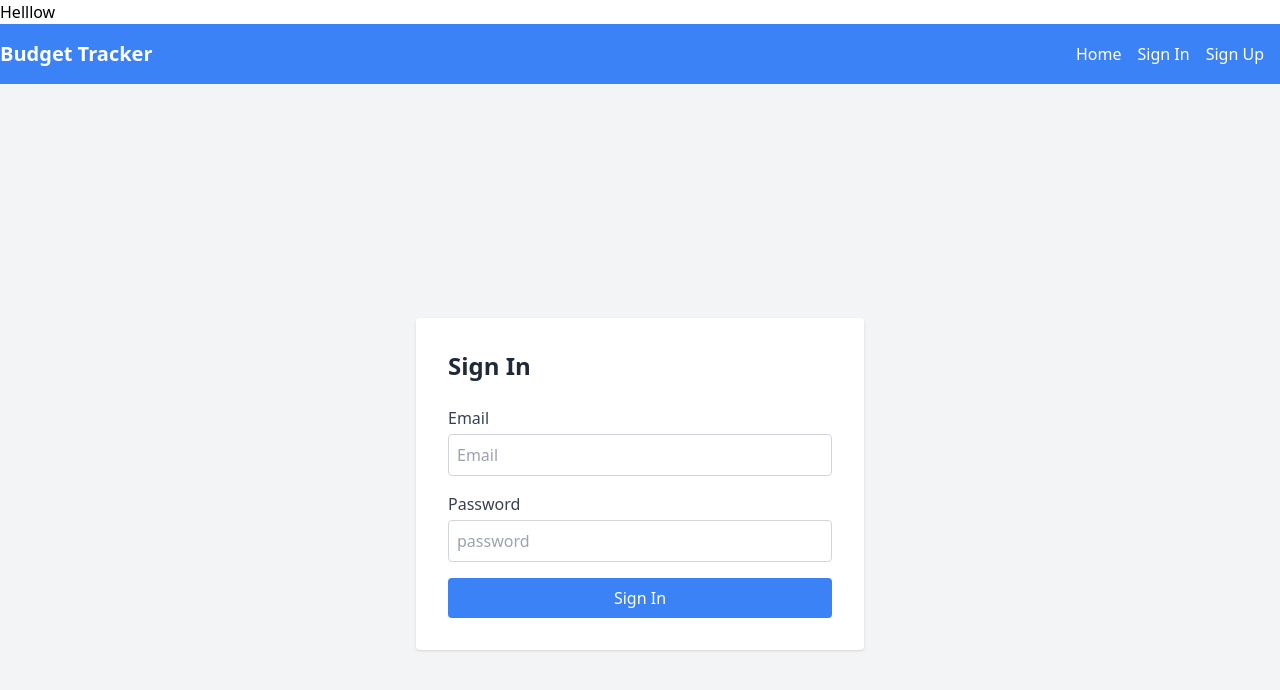
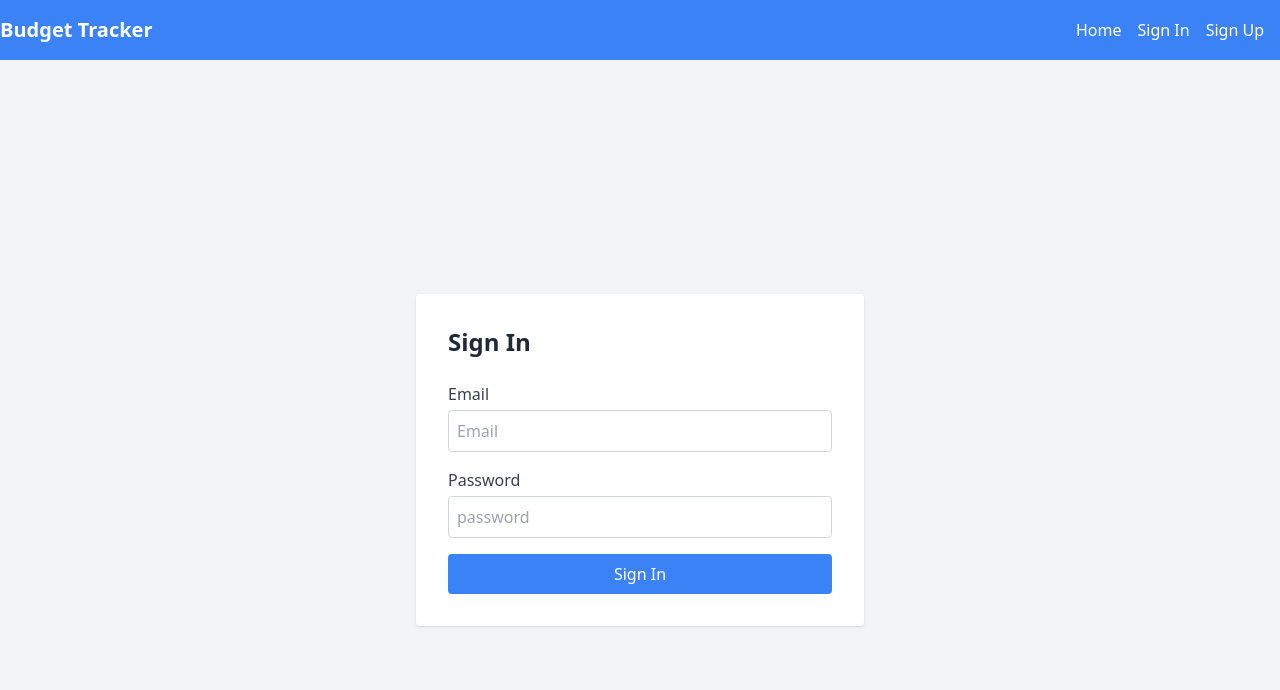
Before and after one commit to AbdirahmanAhmedOsman/Budget-Tracker-project, a React (Create React App) app: page /signin in a window 1280 px wide. Shown: the top 690 px of the page. Built offline with nearby package versions, Linux system fonts and the light colour scheme; no server answers.

Commit message:
Update index.js

```diff
--- a/src/index.js
+++ b/src/index.js
@@ -13,7 +13,7 @@ import SignInForm from './components/SignInForm';
 const root = ReactDOM.createRoot(document.getElementById('root'));
 root.render(
   <>
-  <h1>Helllow</h1>
+
   {/* <SignInForm/> */}
   {/* <Header/> */}
   {/* <BudgetForm/> */}
```
